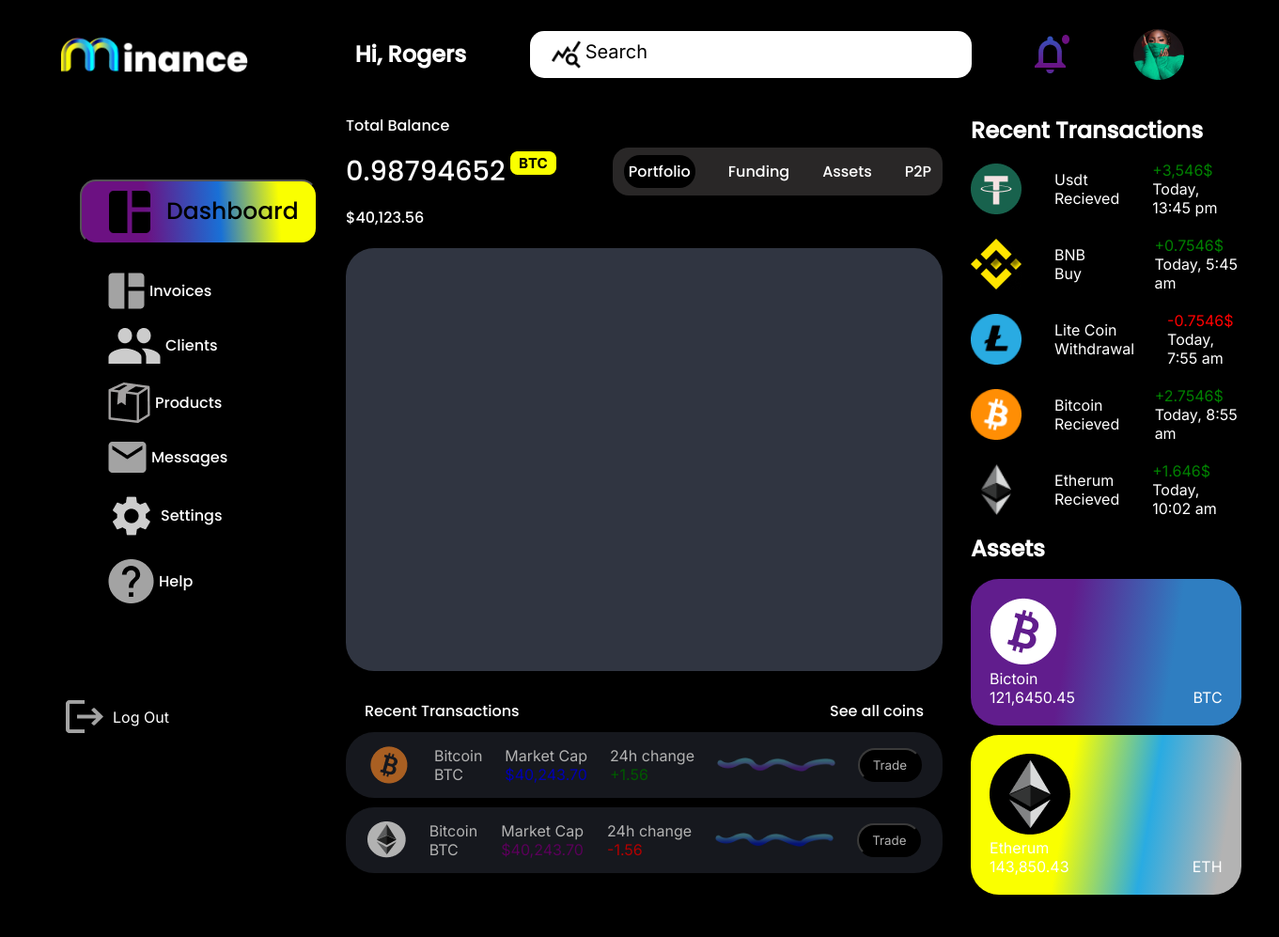
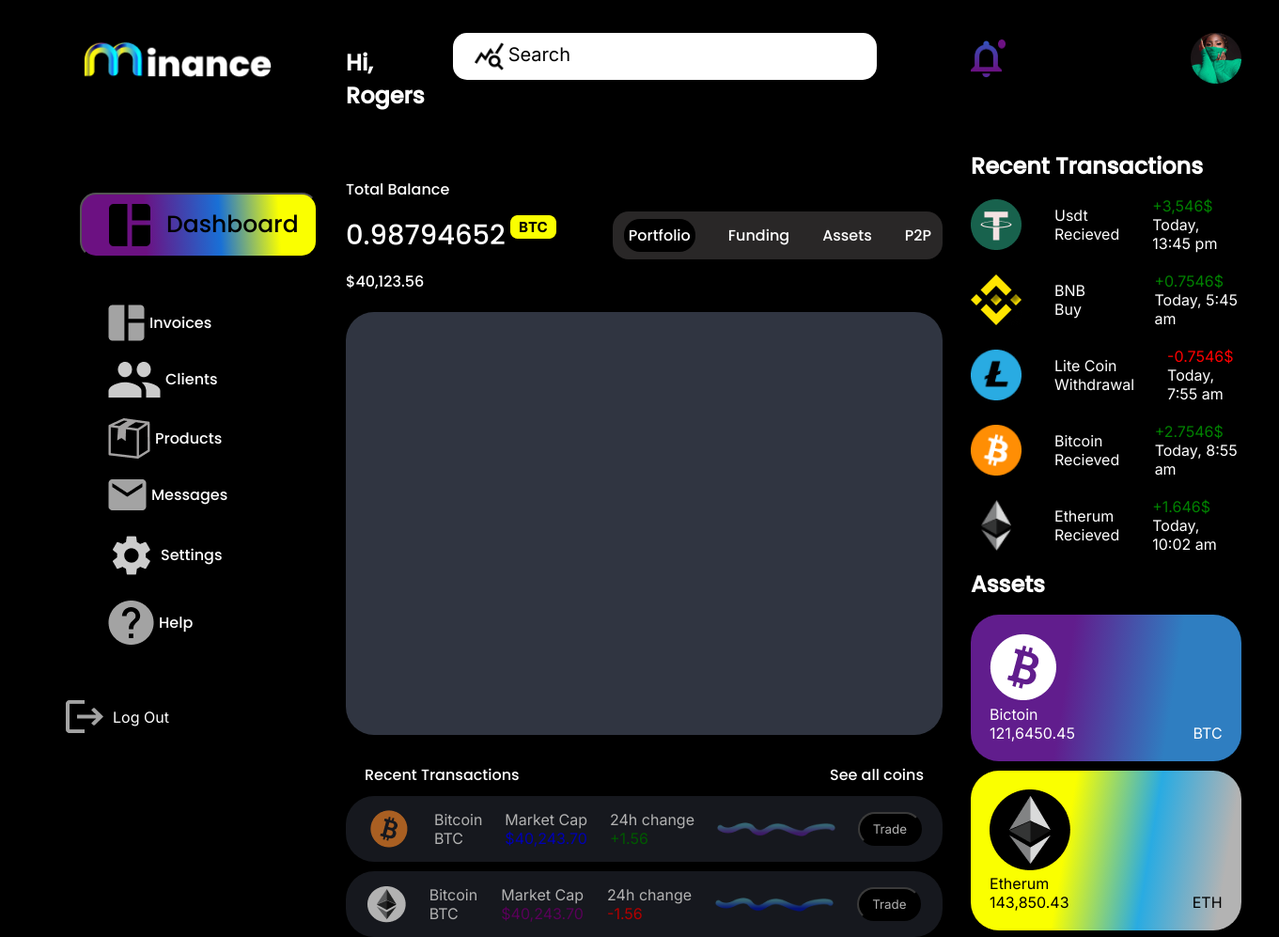
Before and after one commit to HyTaXx/Integration-maquette, a website: page index.html in a window 1280 px wide. Shown: the whole page at 94% size, 1361 px wide, since content can reach past the window. Before the commit the page ends 952 px from the top, so only its background shows below. Drawn offline with Linux system fonts and the light colour scheme.

Commit message:
:lipstick: No responsive but done

```diff
--- a/index.html
+++ b/index.html
@@ -9,18 +9,9 @@
 </head>
 <body>
     <section class="section-main">
-        <nav>
-            <img src="img/Logo.png" alt="" width="250px">
-            <h2 id="Hi">Hi, Rogers</h2>
-            <div class="stock-searchbar">
-                <img src="img/search-logo.png" alt="">
-                <input type="text" class="search-bar" placeholder="Search">
-            </div>
-            <img src="img/bell-icon.png" alt="">
-            <img src="img/profile-icon.png" alt="">
-        </nav>
         <section class="section-content">
             <section class="btn-left">
+                <img src="img/Logo.png" alt="" width="250px">
                 <button class="btn-dashboard">
                     <img src="img/dashboard-icon.png" alt="" width="44px">
                     <p>Dashboard</p>
@@ -58,6 +49,13 @@
                 </div>
             </section>
             <section class="stock-middle">
+                <div class="flex-search">
+                    <h2 id="Hi">Hi, Rogers</h2>
+                    <div class="stock-searchbar">
+                        <img src="img/search-logo.png" alt="">
+                        <input type="text" class="search-bar" placeholder="Search">
+                    </div>
+                </div>
                 <section class="stock-balance">
                     <div class="stock-interbalance">
                         <p class="Text-balance1">Total Balance</p>
@@ -83,6 +81,7 @@
                     </div>
                 </section>
                 <section class="stock-transactions">
+
                     <div class="stock-text-transactions">
                         <p>Recent Transactions</p>
                         <p>See all coins</p>
@@ -124,6 +123,10 @@
                 </section>
             </section>
             <section class="recent-transactions2">
+                <div class="nav-transac">
+                    <img src="img/bell-icon.png" alt="" class="bozo">
+                    <img src="img/profile-icon.png" alt="">
+                </div>
                 <h2>Recent Transactions</h2>
                 <div class="flex-transactions">
                     <div class="stock-transactions2">
@@ -198,11 +201,11 @@
                         <div class="fade2">
                             <div>
                                 <img src="img/Etherium-icon.png" alt="">
-                                <p>Etherum</p>
+                                <p class="black">Etherum</p>
                             </div>
                             <div class="text-row">
-                                <p>143,850.43</p>
-                                <p>ETH</p>
+                                <p class="black">143,850.43</p>
+                                <p class="black">ETH</p>
                             </div>
                         </div>
                     </div>
--- a/style/style.scss
+++ b/style/style.scss
@@ -33,11 +33,18 @@
     display: flex;
     flex-direction: column;
     .stock-middle{
-        width: 950px;
+        width: 58vw;
+        .flex-search{
+            align-items: baseline;
+            display: flex;
+            flex-direction: row;
+            justify-content: space-between;
+        }
         .stock-transactions{
             display: flex;
             flex-direction: column;
             gap: 10px;
+
             .stock-text-transactions{
                 display: flex;
                 flex-direction: row;
@@ -59,6 +66,7 @@
         }
     }
     .stock-balance{
+        margin-top: 70px;
         align-items: center;
         display: flex;
         flex-direction: row;
@@ -111,33 +119,7 @@
             padding-right: 20px;
             margin-top: 30px;
             align-items: center;
-            .stock-searchbar{
-                width: 470px;
-                display: flex;
-                flex-direction: row;
-                border-radius: 15px;
-                background-color: white;
-                gap: 5px;
-                input{
-                    color: black;
-                    border: 0;
-                    outline: 0;
-                    border-radius: 0 15px 15px 0;
-                    &::placeholder{
-                        font-family: 'Inter', sans-serif;
-                        color: black;
-                        font-size: 20px;
-                        align-items: center;
-                    }
-                }
-                img{
-                    align-items: center;
-                    margin-left: 23px;
-                    margin-top: 10px;
-                    margin-bottom: 10px;
-                    height: 30px;
-                }
-            }
+
         }
         .section-content{
             display: flex;
@@ -147,13 +129,12 @@
             .btn-left{
                 width: 253px;
                 margin-left: 85px;
-                margin-top: 70px;
                 .stock-dashboard{
                     display: flex;
                     flex-direction: column;
-                    gap: 20px;
+                    gap: 22px;
                     margin-left: 30px;
-                    margin-top: 30px;
+                    margin-top: 50px;
                 }
                 .left-icon{
                     align-items: center;
@@ -166,6 +147,7 @@
                     }
                 }
                 .btn-dashboard{
+                    margin-top: 110px;
                     display: flex;
                     flex-direction: row;
                     width: 100%;
@@ -198,8 +180,20 @@
 }
 
 .recent-transactions2{
+    padding-right: 40px;
     h2{
         font-family: 'Poppins',sans-serif;
+    }
+    .nav-transac{
+        align-items: center;
+        display: flex;
+        flex-direction: row;
+        justify-content: space-between;
+        margin-bottom: 70px;
+        .bozo{
+            width:37px;
+            height: 41px;
+        }
     }
 }
 
@@ -303,3 +297,36 @@
     flex-direction: row;
     justify-content: space-between;
 }
+
+.stock-searchbar{
+    width: 470px;
+    display: flex;
+    flex-direction: row;
+    border-radius: 15px;
+    background-color: white;
+    gap: 5px;
+    margin-right: 70px;
+    input{
+        color: black;
+        border: 0;
+        outline: 0;
+        border-radius: 0 15px 15px 0;
+        &::placeholder{
+            font-family: 'Inter', sans-serif;
+            color: black;
+            font-size: 20px;
+            align-items: center;
+        }
+    }
+    img{
+        align-items: center;
+        margin-left: 23px;
+        margin-top: 10px;
+        margin-bottom: 10px;
+        height: 30px;
+    }
+}
+
+.black{
+    color: black;
+}
```
Also changed, not shown: style/style.css, 2 other files.
